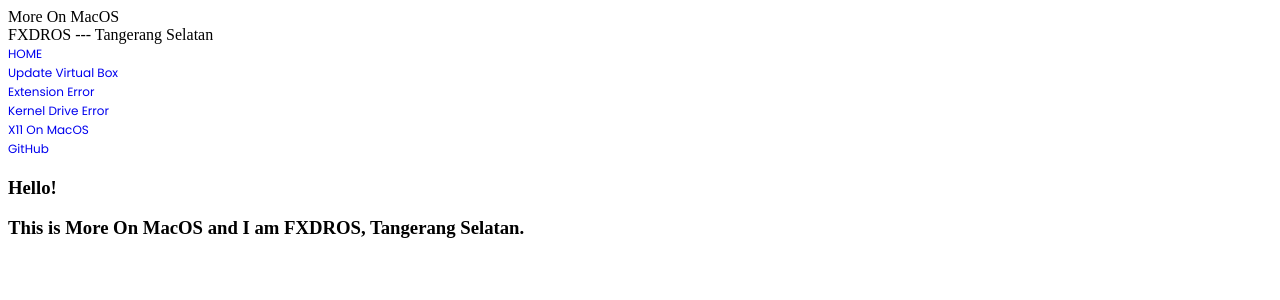
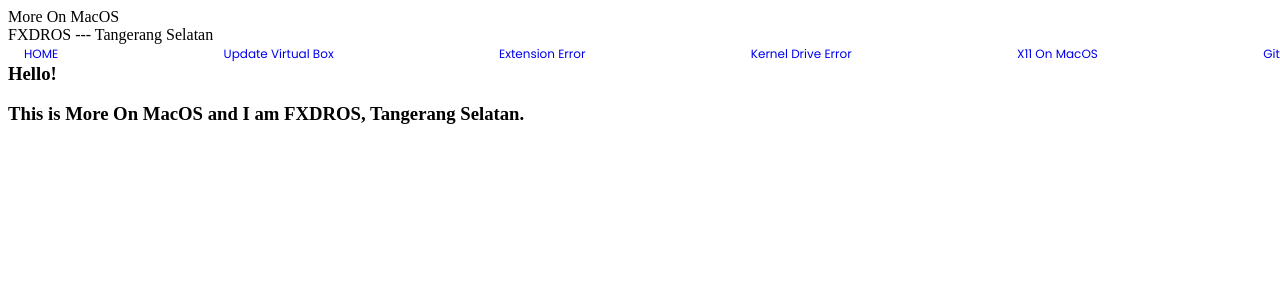
Before and after one commit to FXDROS/virtualbox-on-macos, a Jekyll site: the page built from index.md, in a window 1280 px wide. Shown: the top 300 px of the page. Built offline with Jekyll 4.4.1, drawn with Linux system fonts in a browser that asks for light colours; our own code applies the rules of GitHub Pages for plain Markdown files.

Commit message:
add navbar text styling

```diff
--- a/assets/styles/style.css
+++ b/assets/styles/style.css
@@ -5,3 +5,13 @@ a {
   font-family: "Poppins", sans-serif;
   font-size: 0.75rem;
 }
+
+.navbar {
+  display: flex;
+  width: 100vw;
+  justify-content: space-between;
+  align-items: center;
+  padding: 0 1rem 0 1rem;
+  position: fixed;
+  z-index: 10;
+}
```
